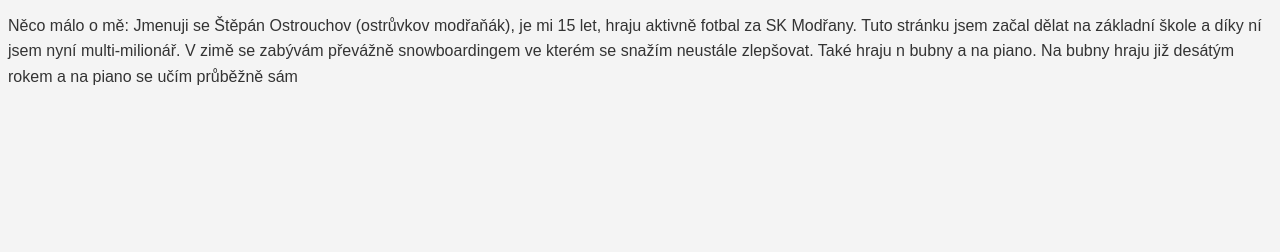
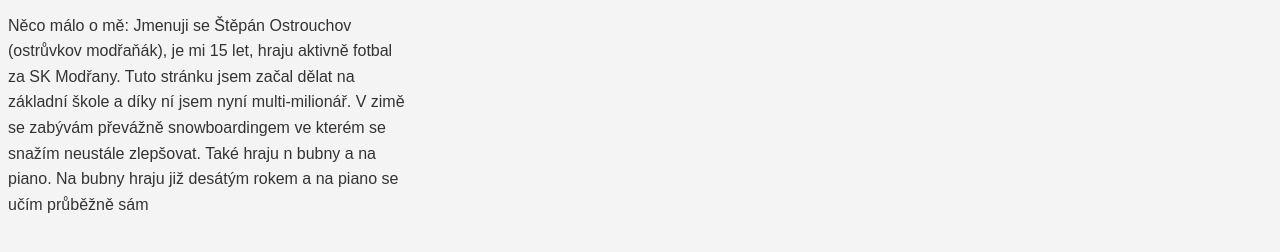
Before and after one commit to StepikOstrov/ostruvkovmodranak, a plain HTML site: page index.html in a window 1280 px wide. Shown: the part 76-328 px from the top of the page. Drawn offline with Linux system fonts and the light colour scheme.

Commit message:
Update style.css

```diff
--- a/style.css
+++ b/style.css
@@ -36,7 +36,7 @@ nav a:hover {
   background: #34495e;
 }
 
-.about {
+#about {
   width: 400px;
 
 }
```
